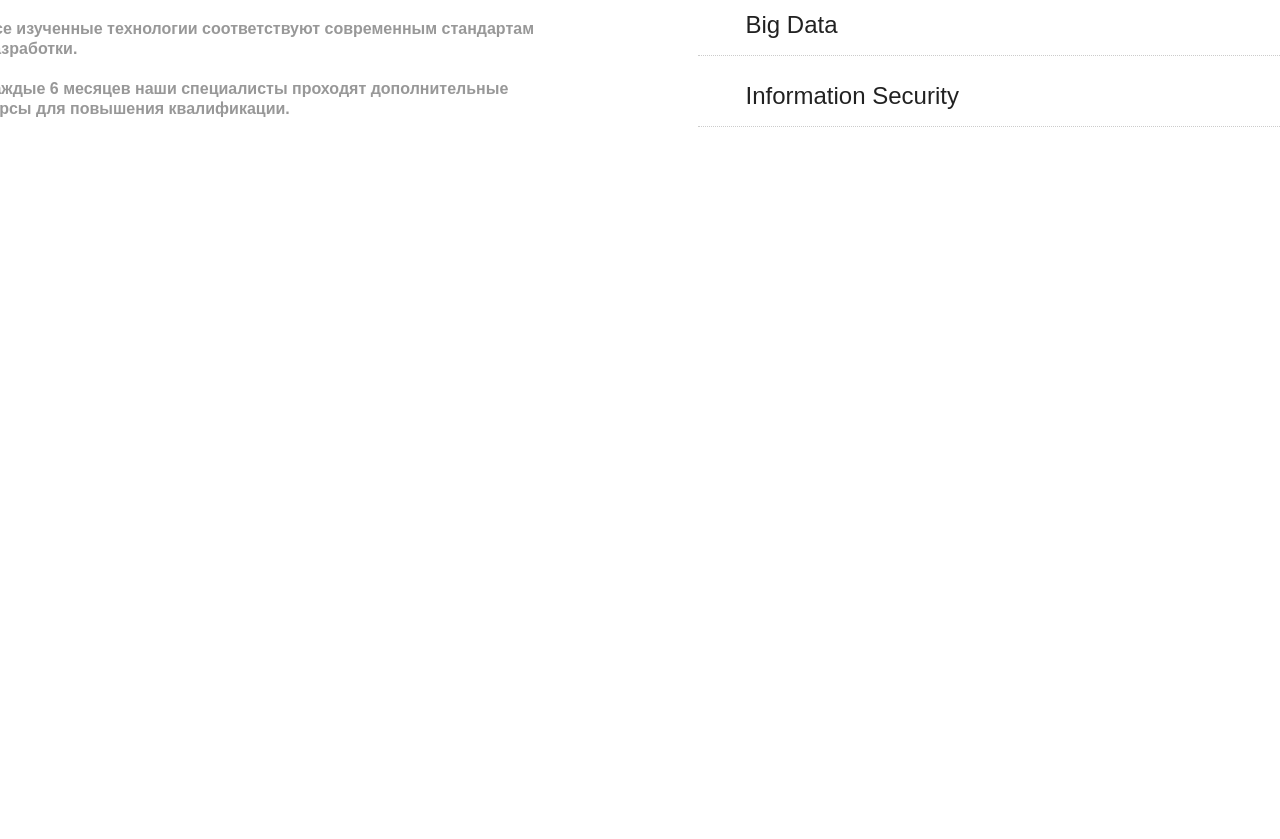
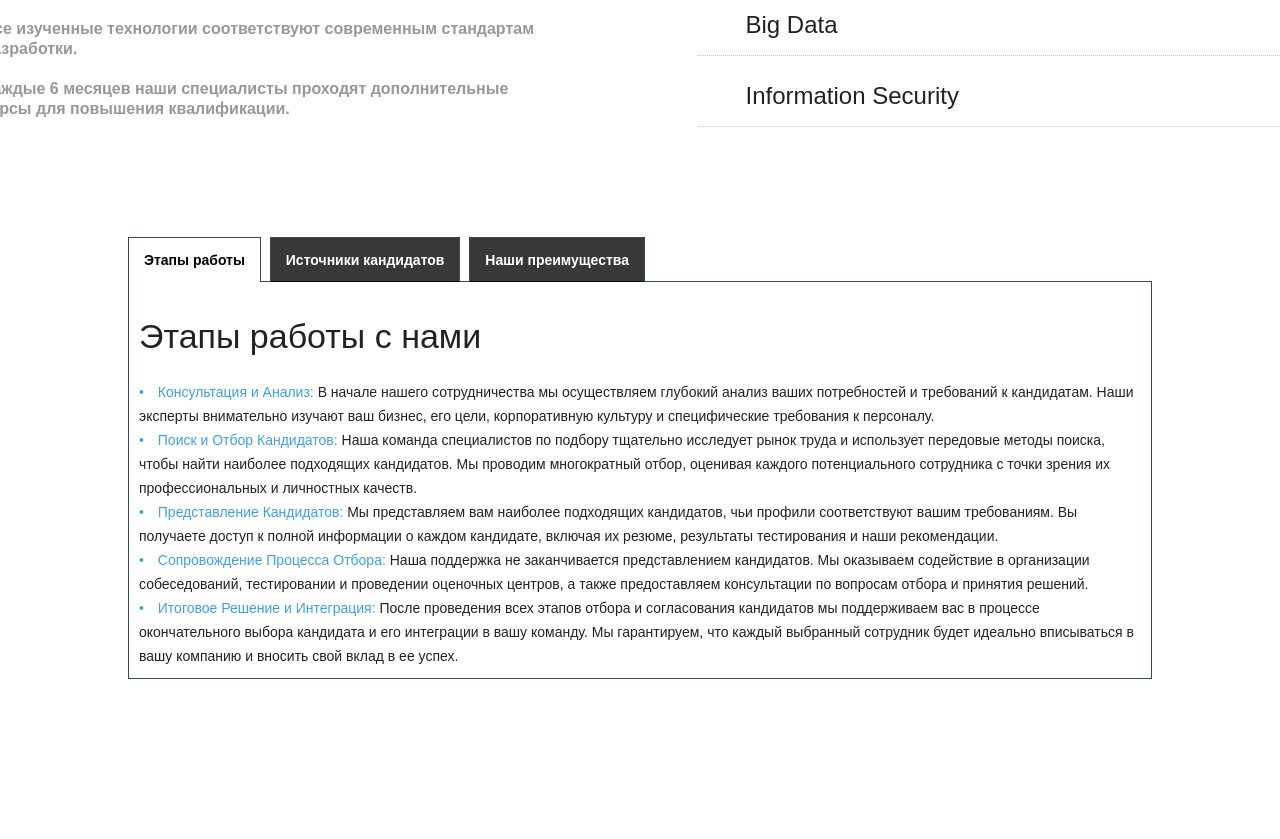
Before and after one commit to Spectr5032L/TSU-coursePractice, a PHP site: page / in a window 1280 px wide. Shown: the part 2213-3052 px from the top of the page. Before the commit the page ends 2340 px from the top, so only its background shows below. Run offline with PHP 8.4, Linux system fonts and the light colour scheme.

Commit message:
create block tab info + update style

```diff
--- a/assets/css/root/root.css
+++ b/assets/css/root/root.css
@@ -1,6 +1,6 @@
 * {
     margin: 0;
-    padding: 0;
+    /* padding: 0; */
     box-sizing: border-box;
     font-family: 'Montserrat', sans-serif !important;
 }
--- a/assets/css/style.css
+++ b/assets/css/style.css
@@ -104,7 +104,7 @@
 
 /* ОПИСАНИЕ КОМПАНИИ */
 
-ul {
+.main-about ul {
     margin: 0;
     padding: 0;
     list-style: none;
@@ -314,6 +314,12 @@ Vertical Tabs .mdl-tabs__panel {
     flex-direction: column;
 }
 
+.main-specialization ul {
+    margin: 0;
+    padding: 0;
+    list-style: none;
+}
+
 .mdl-tabs__panel-text {
     font-size: 18px;
 }
@@ -367,6 +373,7 @@ Vertical Tabs .mdl-tabs__panel {
 .text-center {
     text-align: center;
     font-size: 18px;
+    font-weight: 500;
     color: #3ca0e7;
 }
 
@@ -380,7 +387,12 @@ Vertical Tabs .mdl-tabs__panel {
 
 .main-stack {
     padding-bottom: 70px;
+}
 
+.main-stack ul {
+    margin: 0;
+    padding: 0;
+    list-style: none;
 }
 
 .stack-text {
@@ -450,3 +462,58 @@ Vertical Tabs .mdl-tabs__panel {
 }
 
 /* TABS С ИНФОРМАЦИЕЙ */
+
+#container {
+    padding-left: 10vw;
+    padding-right: 10vw;
+    padding-top: 5vh;
+    padding-bottom: 20vh;
+}
+
+.main-tabsInfo ul, ol {
+    margin: 0;
+    padding: 0;
+    list-style: none;
+}
+
+.tabs-content span{
+    color: #3ca0e7;
+}
+
+.tabs-nav li {
+    display: inline-block;
+    background: rgba(0, 0, 0, 0.78); /* #146096 */
+    color: #fefefe;
+    border-width: 1px 1px 0 1px;
+    border-style: solid;
+    border-color: #34495E;
+    margin-right: 5px;
+}
+
+.tabs-nav a{
+    display: block;
+    padding: 10px 15px;
+    font-weight: bold;
+    color: #fff !important;
+}
+
+.tabs-nav li.active {
+    background: #FFF;
+    color: #000;
+}
+
+.tabs-nav li.active a {
+    color: inherit !important;
+}
+
+.tabs-content {
+    border: 1px solid #34495E;
+    padding: 10px;
+    background: #FFF;
+    margin-top: -1px;
+    overflow: hidden;
+}
+
+.tabs-content div:not(:first-child) {
+    display: none;
+}
--- a/index.html
+++ b/index.html
@@ -272,11 +272,138 @@
                 </div>
             </div>
             <div class="main-tabsInfo">
+                <div id="container">
+                    <header class="tabs-nav">
+                        <ul>
+                            <li class="active"><a href="#tab1">Этапы работы</a></li>
+                            <li><a href="#tab2">Источники кандидатов</a></li>
+                            <li><a href="#tab3">Наши преимущества</a></li>
+                        </ul>
+                    </header>
 
+                    <section class="tabs-content">
+                        <div id="tab1">
+                            <h3>Этапы работы с нами</h3>
+                            <ol class="list-style-one">
+                                <li>
+                                    <span>Консультация и Анализ: </span>В начале нашего сотрудничества мы осуществляем глубокий
+                                    анализ ваших потребностей и требований к кандидатам.
+                                    Наши эксперты внимательно изучают ваш бизнес, его цели, корпоративную культуру и
+                                    специфические требования к персоналу.
+                                </li>
+                                <li>
+                                    <span>Поиск и Отбор Кандидатов: </span>Наша команда специалистов по подбору тщательно исследует
+                                    рынок труда и использует передовые методы поиска, чтобы найти наиболее подходящих
+                                    кандидатов.
+                                    Мы проводим многократный отбор, оценивая каждого потенциального сотрудника с точки
+                                    зрения их профессиональных и личностных качеств.
+                                </li>
+                                <li>
+                                    <span>Представление Кандидатов: </span>Мы представляем вам наиболее подходящих кандидатов, чьи
+                                    профили соответствуют вашим требованиям.
+                                    Вы получаете доступ к полной информации о каждом кандидате, включая их резюме,
+                                    результаты тестирования и наши рекомендации.
+                                </li>
+                                <li>
+                                    <span>Сопровождение Процесса Отбора: </span>Наша поддержка не заканчивается представлением
+                                    кандидатов.
+                                    Мы оказываем содействие в организации собеседований, тестировании и проведении
+                                    оценочных центров, а также предоставляем консультации по вопросам отбора и принятия
+                                    решений.
+                                </li>
+                                <li>
+                                    <span>Итоговое Решение и Интеграция: </span>После проведения всех этапов отбора и согласования
+                                    кандидатов мы поддерживаем вас в процессе окончательного выбора кандидата и его
+                                    интеграции в вашу команду.
+                                    Мы гарантируем, что каждый выбранный сотрудник будет идеально вписываться в вашу
+                                    компанию и вносить свой вклад в ее успех.
+                                </li>
+                            </ol>
+                        </div>
+                        <div id="tab2">
+                            <h3>Источники Поиска Кандидатов</h3>
+                            <p>Мы активно привлекаем кандидатов из различных источников, чтобы обеспечить максимальную
+                                гибкость и широкий выбор профессионалов для наших клиентов.
+                                Наша стратегия включает в себя поиск специалистов через профессиональные социальные сети
+                                и онлайн-платформы, активное использование баз данных и рекомендаций от наших партнеров
+                                и клиентов, а также организацию специализированных мероприятий,
+                                таких как карьерные ярмарки и конференции. Мы также поддерживаем постоянные контакты с
+                                учебными заведениями и профессиональными сообществами, чтобы быть в курсе последних
+                                тенденций и выявлять потенциальных кандидатов на ранних этапах их карьерного развития.
+                                Наша цель - найти не просто кандидата, но наилучшего кандидата, который подходит именно
+                                для вашей компании.</p>
+                        </div>
+                        <div id="tab3">
+                            <h3>Обращение к нам обеспечивает ряд преимуществ</h3>
+                            <ul class="list-style-one">
+                                <li>
+                                    <span>Экспертное Знание: </span>Мы обладаем глубокими знаниями рынка труда и опытом в области
+                                    подбора персонала,
+                                    что позволяет нам эффективно выявлять наиболее подходящих кандидатов для вашей
+                                    компании.
+                                </li>
+                                <li>
+                                    <span>Индивидуальный Подход: </span>Мы ценим уникальность каждого бизнеса и разрабатываем
+                                    персонализированные стратегии подбора персонала,
+                                    учитывая специфику вашей отрасли, корпоративную культуру и потребности.
+                                </li>
+                                <li>
+                                    <span>Широкий Доступ к Кандидатам: </span>Мы имеем доступ к обширной базе данных специалистов и
+                                    используем передовые методы поиска,
+                                    чтобы обеспечить вам доступ к наилучшим кандидатам на рынке труда.
+                                </li>
+                                <li>
+                                    <span>Эффективность и Экономия Времени: </span>Наш профессиональный подход к подбору персонала
+                                    позволяет сократить время на поиск и отбор кандидатов,
+                                    освобождая ваши ресурсы для других стратегически важных задач.
+                                </li>
+                                <li>
+                                    <span>Гарантированные Результаты: </span>Мы стремимся к достижению идеального соответствия между
+                                    вашими потребностями и навыками кандидатов,
+                                    что обеспечивает успешную интеграцию новых сотрудников и увеличивает эффективность
+                                    вашей команды.
+                                </li>
+                                <li>
+                                    <span>Партнерство на Долгосрочной Основе: </span>Мы ценим долгосрочные отношения с нашими
+                                    клиентами и стремимся быть надежным партнером в развитии вашего бизнеса,
+                                    предлагая поддержку и консультации на всех этапах работы с персоналом.
+                                </li>
+                            </ul>
+                        </div>
+                    </section>
+                </div>
             </div>
+
         </div>
     </main>
 
 </body>
 
+<script>
+    document.addEventListener("DOMContentLoaded", function () {
+        // Get all tabs and tab content
+        var tabs = document.querySelectorAll(".tabs-nav li");
+        var tabContents = document.querySelectorAll(".tabs-content div");
+
+        // Add click event listener to each tab
+        tabs.forEach(function (tab, index) {
+            tab.addEventListener("click", function (event) {
+                event.preventDefault();
+
+                // Remove 'active' class from all tabs and hide all tab contents
+                tabs.forEach(function (tab) {
+                    tab.classList.remove("active");
+                });
+                tabContents.forEach(function (content) {
+                    content.style.display = "none";
+                });
+
+                // Add 'active' class to the clicked tab and display its corresponding content
+                this.classList.add("active");
+                tabContents[index].style.display = "block";
+            });
+        });
+    });
+</script>
+
 </html>
```
